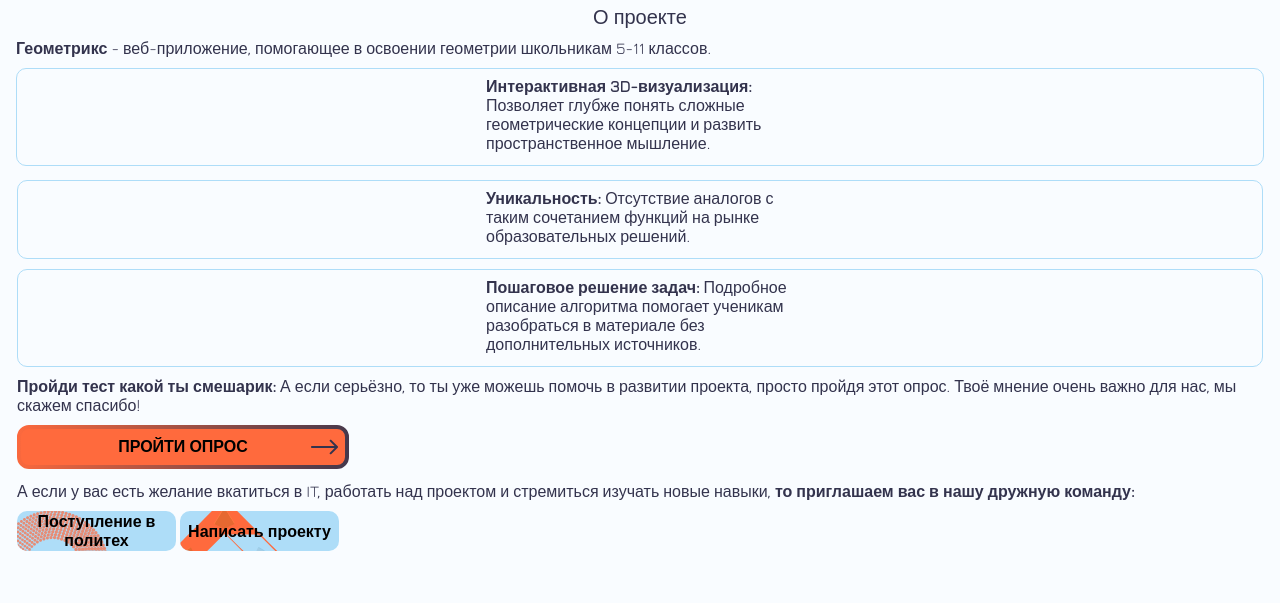
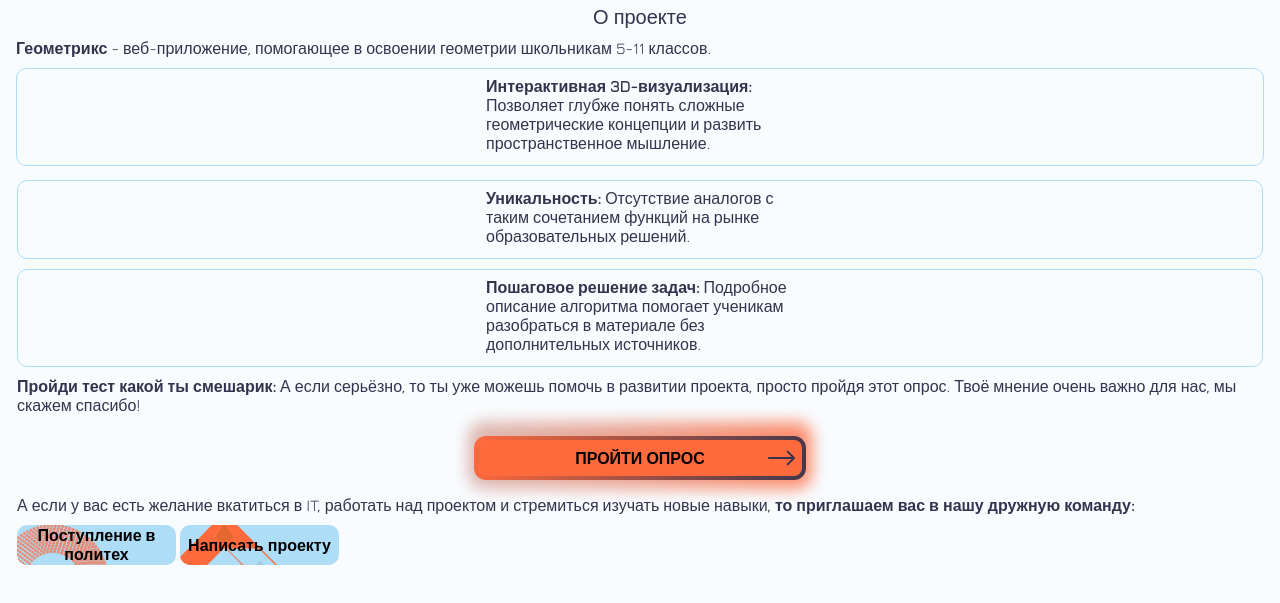
Before and after one commit to vasuy4/visit_geometrix, a plain HTML site: page index.html in a window 1280 px wide. Shown: the part 65-668 px from the top of the page. Drawn offline with nearby package versions, Linux system fonts and the light colour scheme.

Commit message:
add gradient

```diff
--- a/index.html
+++ b/index.html
@@ -57,7 +57,7 @@
             </div>
         </div>
 
-        <div class="free-text mt10">
+        <div class="free-text mt10 mb10">
             <span class="fw600">Пройди тест какой ты смешарик:</span>
             <span>
             А если серьёзно, то ты уже можешь помочь в развитии проекта, просто пройдя этот опрос.
@@ -65,10 +65,13 @@
             </span>
         </div>
 
-        <a href="/" class="btn-contact w326">
-            <img class="mt10 w328" src="images/btn_survey.svg" alt="Кнопка опроса">
+        <div class="center-wrapper">
+        <a href="/" class="btn-survay w326">
+            <img class="mt10 mb2 w328" src="images/btn_survey.svg" alt="Кнопка опроса">
             <span class="text-in-btn mt2">ПРОЙТИ ОПРОС</span>
         </a>
+        </div>
+
 
         <div class="free-text mt10">
             <span>
--- a/style.css
+++ b/style.css
@@ -103,6 +103,10 @@ body {
   margin-top: 2px;
 }
 
+.mb2 {
+  margin-bottom: 2px;
+}
+
 .mtm2 {
   margin-top: -2px;
 }
@@ -123,3 +127,46 @@ body {
   width: 100%;
   text-align: center;
 }
+
+.center-wrapper {
+  display: flex;
+  justify-content: center;
+  align-items: center;
+  margin: 0;
+  padding: 0;
+}
+
+.btn-survay {
+  position: relative;
+  display: inline-block;
+  z-index: 0;
+  padding: 1px 3px;
+  border-radius: 12px;
+  overflow: visible;
+}
+
+.btn-survay::before {
+  content: "";
+  position: absolute;
+  top: -3px; bottom: -3px;
+  left: -3px; right: -3px;
+  border-radius: 15px;
+  background: linear-gradient(270deg, #fc96ee, #FF6A3D, #AEDDF8, #e477fa);
+  background-size: 600% 600%;
+  animation: gradientAnimation 8s ease infinite;
+  z-index: -1;
+  filter: blur(8px);
+  opacity: 0.8;
+}
+
+@keyframes gradientAnimation {
+  0% {
+    background-position: 0% 50%;
+  }
+  50% {
+    background-position: 100% 50%;
+  }
+  100% {
+    background-position: 0% 50%;
+  }
+}
```
